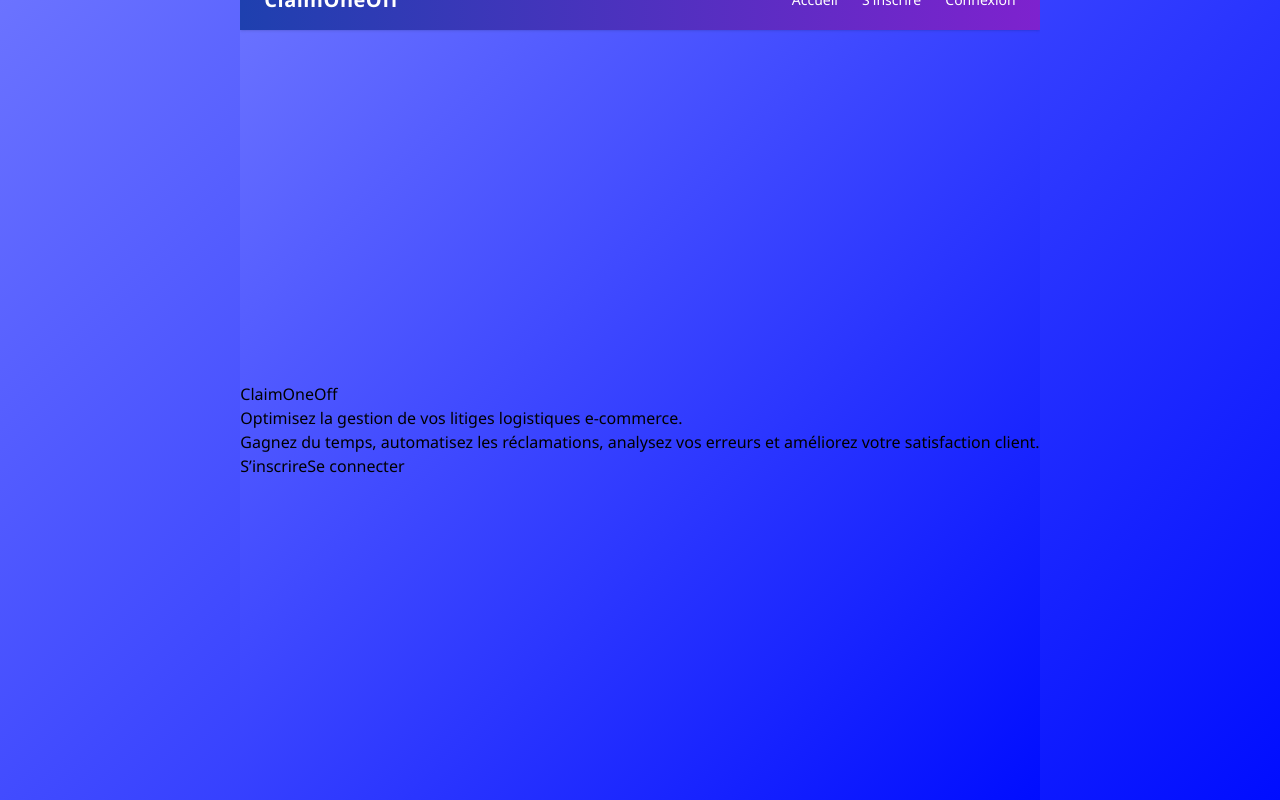
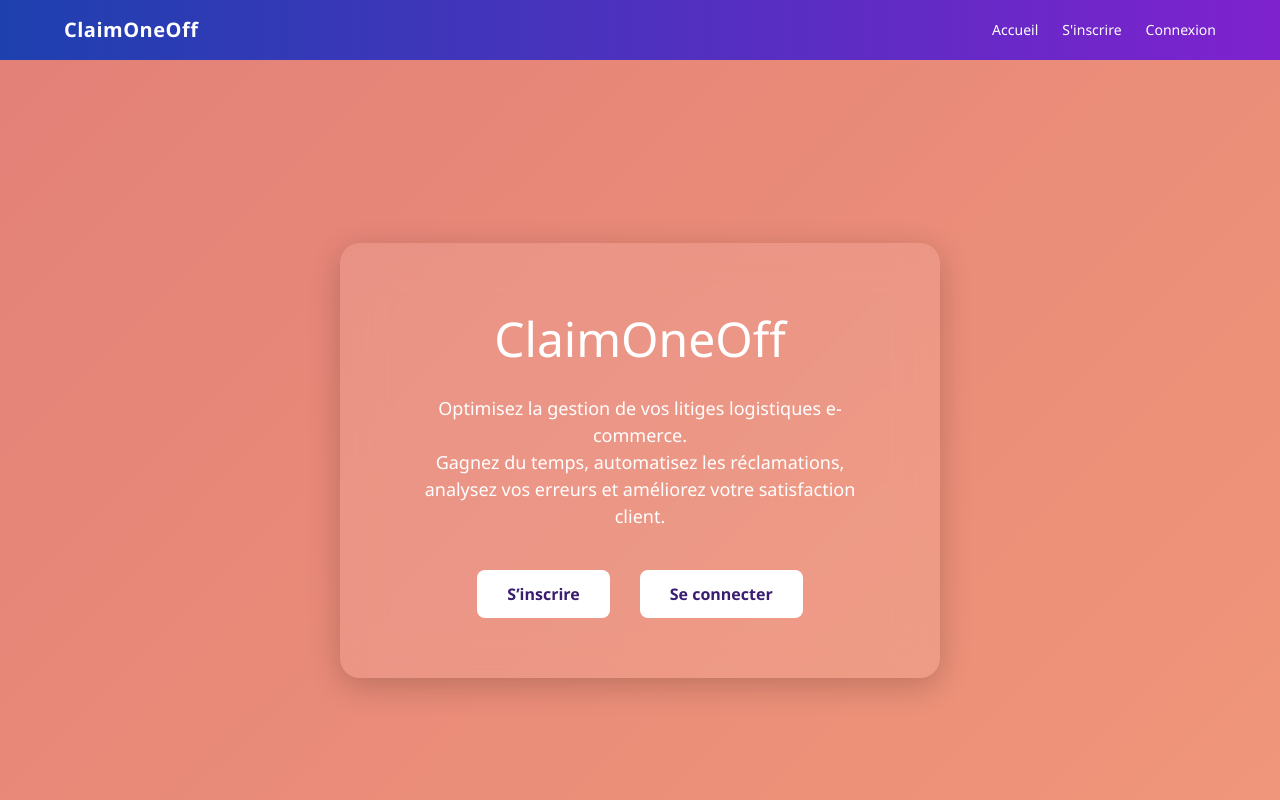
Before and after one commit to OneOffsas/OneOFFClaim, a React (Vite) app: page / in a window 1280 px wide. Built offline with nearby package versions, Linux system fonts and the light colour scheme.

Commit message:
Update Landing.css

```diff
--- a/src/pages/Landing.css
+++ b/src/pages/Landing.css
@@ -3,84 +3,62 @@ body, html {
   padding: 0;
   font-family: 'Segoe UI', sans-serif;
   height: 100%;
-  background: linear-gradient(135deg, #6b73ff 0%, #000dff 100%);
-  display: flex;
-  justify-content: center;
-  align-items: center;
   overflow: hidden;
 }
 
 .landing-container {
+  background: linear-gradient(135deg, #3a1c71, #d76d77, #ffaf7b);
+  background-size: 600% 600%;
+  animation: gradientAnimation 15s ease infinite;
+  height: 100vh;
+  width: 100vw;
   display: flex;
   justify-content: center;
   align-items: center;
-  height: 100vh;
-  width: 100%;
 }
 
-.glass-box {
-  background: rgba(255, 255, 255, 0.1);
-  padding: 60px;
-  border-radius: 20px;
-  backdrop-filter: blur(12px);
-  -webkit-backdrop-filter: blur(12px);
-  box-shadow: 0 8px 32px rgba(0, 0, 0, 0.3);
-  color: white;
-  text-align: center;
-  animation: fadeIn 1.2s ease-in-out;
-  max-width: 700px;
-  width: 90%;
+@keyframes gradientAnimation {
+  0% { background-position: 0% 50%; }
+  50% { background-position: 100% 50%; }
+  100% { background-position: 0% 50%; }
 }
 
-.main-title {
-  font-size: 3rem;
-  margin-bottom: 15px;
+.glass-card {
+  background: rgba(255, 255, 255, 0.1);
+  border-radius: 20px;
+  backdrop-filter: blur(20px);
+  box-shadow: 0 8px 32px rgba(0, 0, 0, 0.2);
+  padding: 60px;
+  text-align: center;
+  max-width: 600px;
+  color: white;
 }
 
-.subtitle {
-  font-size: 1.3rem;
+.glass-card h1 {
+  font-size: 48px;
   margin-bottom: 20px;
 }
 
-.description {
-  font-size: 1rem;
+.glass-card p {
+  font-size: 18px;
   margin-bottom: 40px;
+  line-height: 1.5;
 }
 
-.button-group {
-  display: flex;
-  flex-direction: column;
-  gap: 15px;
-}
-
-.btn {
-  background-color: #ffffff33;
-  color: white;
+.landing-buttons button {
+  margin: 0 15px;
+  padding: 12px 30px;
   border: none;
-  padding: 15px;
-  font-size: 1rem;
-  border-radius: 10px;
+  border-radius: 8px;
+  background-color: white;
+  color: #3a1c71;
+  font-weight: bold;
+  font-size: 16px;
   cursor: pointer;
   transition: all 0.3s ease;
 }
 
-.btn:hover {
-  background-color: #ffffff55;
+.landing-buttons button:hover {
+  transform: scale(1.05);
+  background-color: #eee;
 }
-
-.btn-secondary {
-  background-color: #ffffff22;
-}
-
-.btn-link {
-  background: none;
-  border: none;
-  color: #ddd;
-  font-size: 0.9rem;
-  text-decoration: underline;
-}
-
-@keyframes fadeIn {
-  from { opacity: 0; transform: translateY(20px); }
-  to { opacity: 1; transform: translateY(0); }
-}
```
